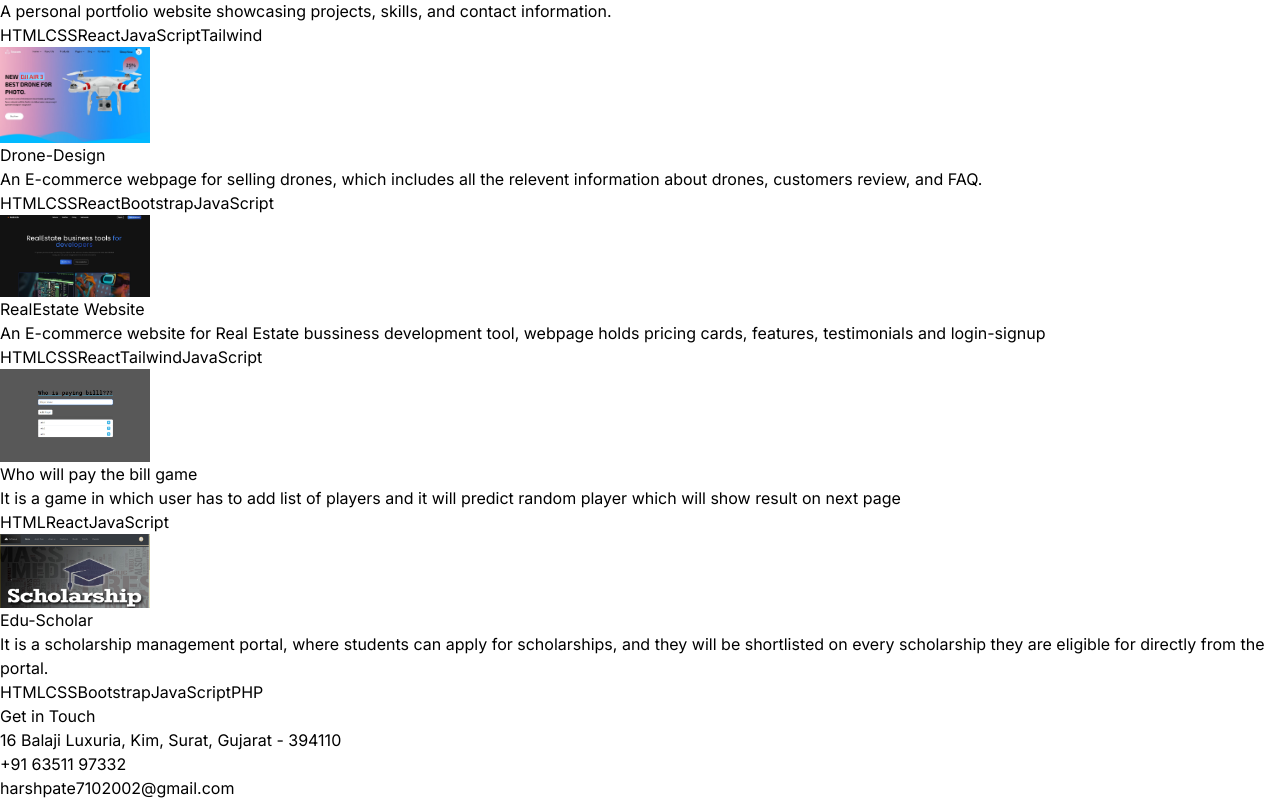
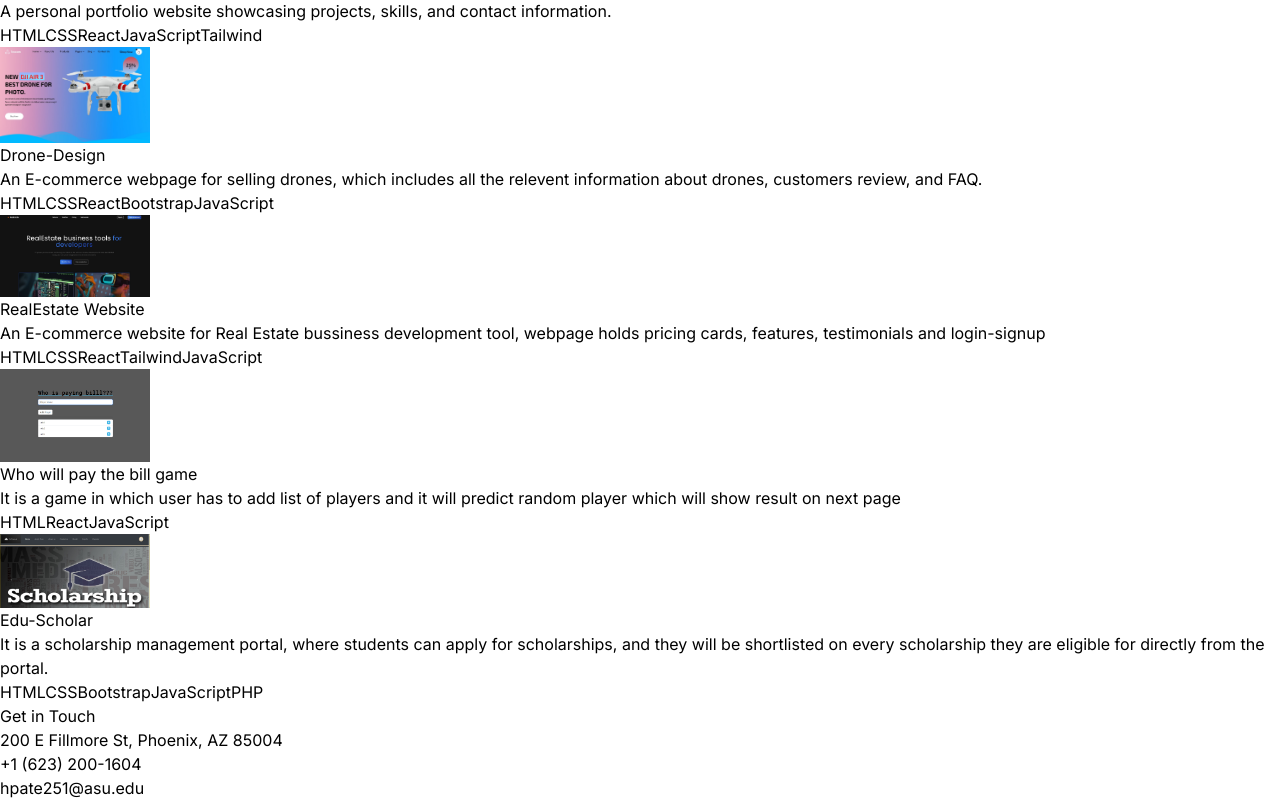
Before and after one commit to hapatel0105/Portfolio, a React (Vite) app: page / in a window 1280 px wide. Shown: the part 3106-3906 px from the top of the page. Built offline with nearby package versions, Linux system fonts and the light colour scheme.

Commit message:
Update index.js

```diff
--- a/src/constants/index.js
+++ b/src/constants/index.js
@@ -99,7 +99,7 @@ export const PROJECTS = [
 ];
 
 export const CONTACT = {
-  address: "16 Balaji Luxuria, Kim, Surat, Gujarat - 394110 ",
-  phoneNo: "+91 63511 97332 ",
-  email: "harshpate7102002@gmail.com",
+  address: "200 E Fillmore St, Phoenix, AZ 85004",
+  phoneNo: "+1 (623) 200-1604 ",
+  email: "hpate251@asu.edu",
 };
```
